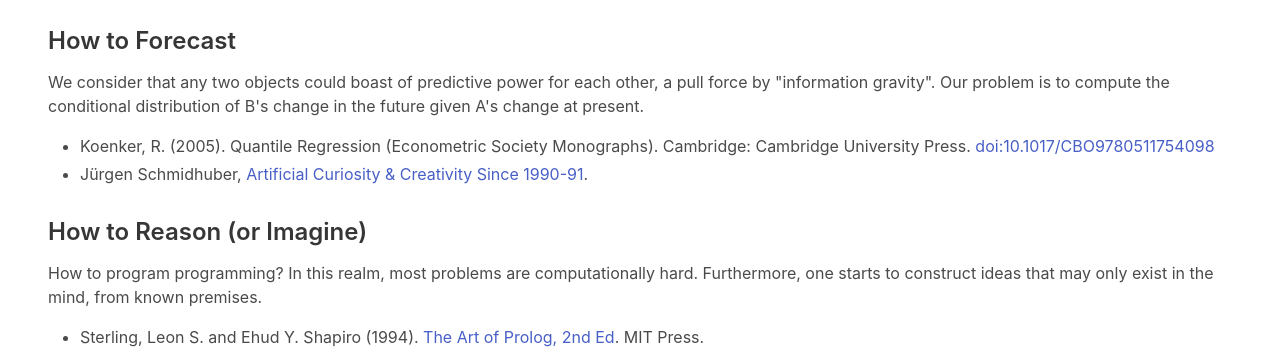
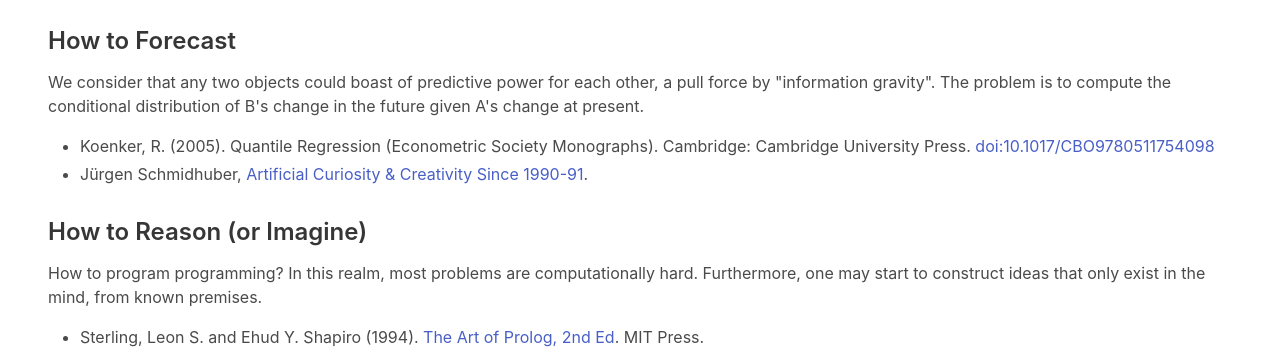
Before and after one commit to brief-ds/brief-ds.com, a plain HTML site: page index.html in a window 1280 px wide. Shown: the part 592-948 px from the top of the page. Drawn offline with nearby package versions, Linux system fonts and the light colour scheme.

Commit message:
small change

```diff
--- a/index.html
+++ b/index.html
@@ -23,13 +23,13 @@
 
       <h1>What is on Our Mind</h1>
       <h3>How to Forecast</h3>
-      <p>We consider that any two objects could boast of predictive power for each other, a pull force by "information gravity". Our problem is to compute the conditional distribution of B's change in the future given A's change at present.</p>
+      <p>We consider that any two objects could boast of predictive power for each other, a pull force by "information gravity". The problem is to compute the conditional distribution of B's change in the future given A's change at present.</p>
       <ul>
         <li>Koenker, R. (2005). Quantile Regression (Econometric Society Monographs). Cambridge: Cambridge University Press. <a href="https://www.cambridge.org/core/books/quantile-regression/C18AE7BCF3EC43C16937390D44A328B1">doi:10.1017/CBO9780511754098</a></li>
         <li>Jürgen Schmidhuber, <a href="https://people.idsia.ch/~juergen/artificial-curiosity-since-1990.html">Artificial Curiosity & Creativity Since 1990-91</a>.</li>
       </ul>
       <h3>How to Reason (or Imagine)</h3>
-      <p>How to program programming? In this realm, most problems are computationally hard. Furthermore, one starts to construct ideas that may only exist in the mind, from known premises.</p>
+      <p>How to program programming? In this realm, most problems are computationally hard. Furthermore, one may start to construct ideas that only exist in the mind, from known premises.</p>
       <ul>
         <li>Sterling, Leon S. and Ehud Y. Shapiro (1994). <a href="https://mitpress.mit.edu/books/art-prolog-second-edition">The Art of Prolog, 2nd Ed</a>. MIT Press.</li>
         <li>Colas, Cédric and Karch, Tristan and Moulin-Frier, Clément and Oudeyer, Pierre-Yves (2021). <a href="https://developmentalsystems.org/language_as_cognitive_tool_vygotskian_rl">Language as a Cognitive Tool: Dall-E, Humans and Vygotskian RL Agents</a>. <a href="https://twitter.com/pyoudeyer/status/1371818621958291456">tweet</a>.</li>
```
